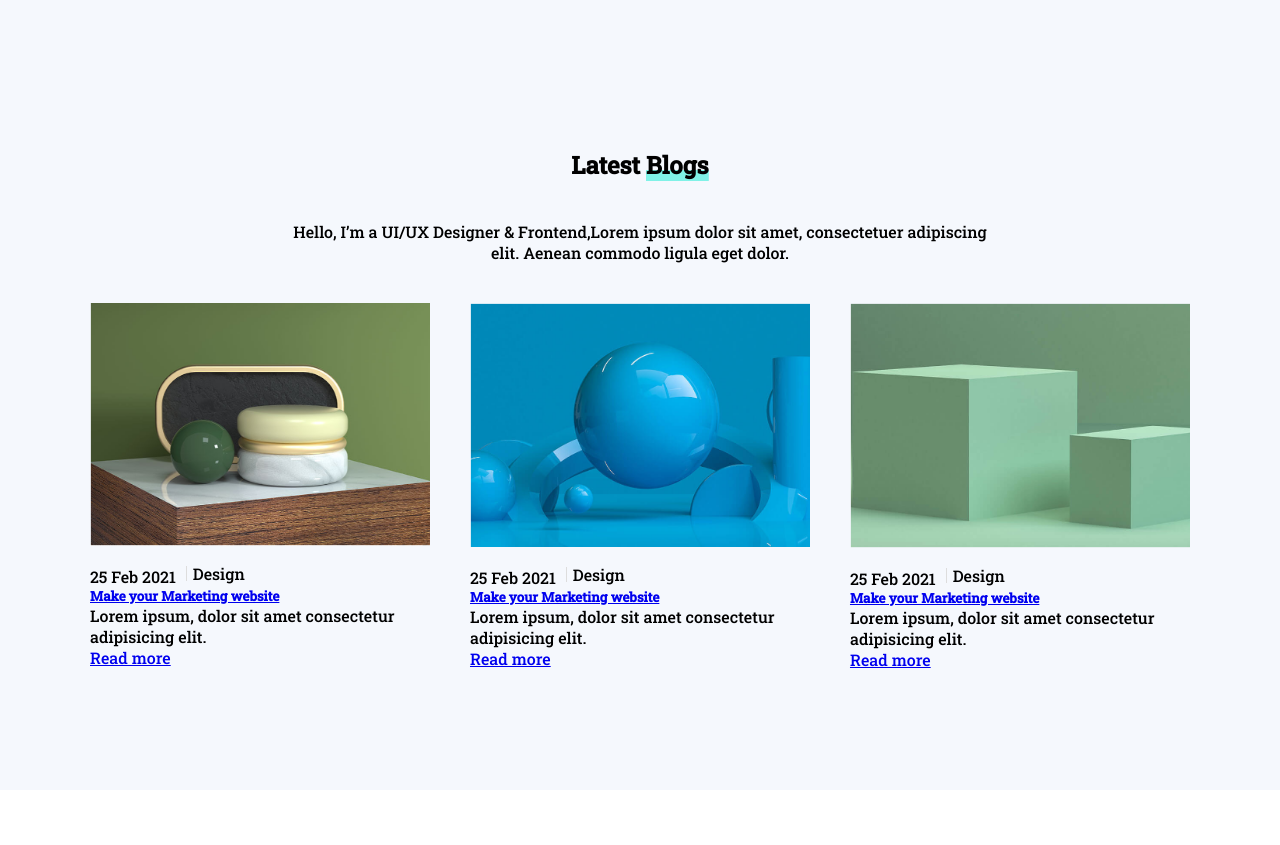
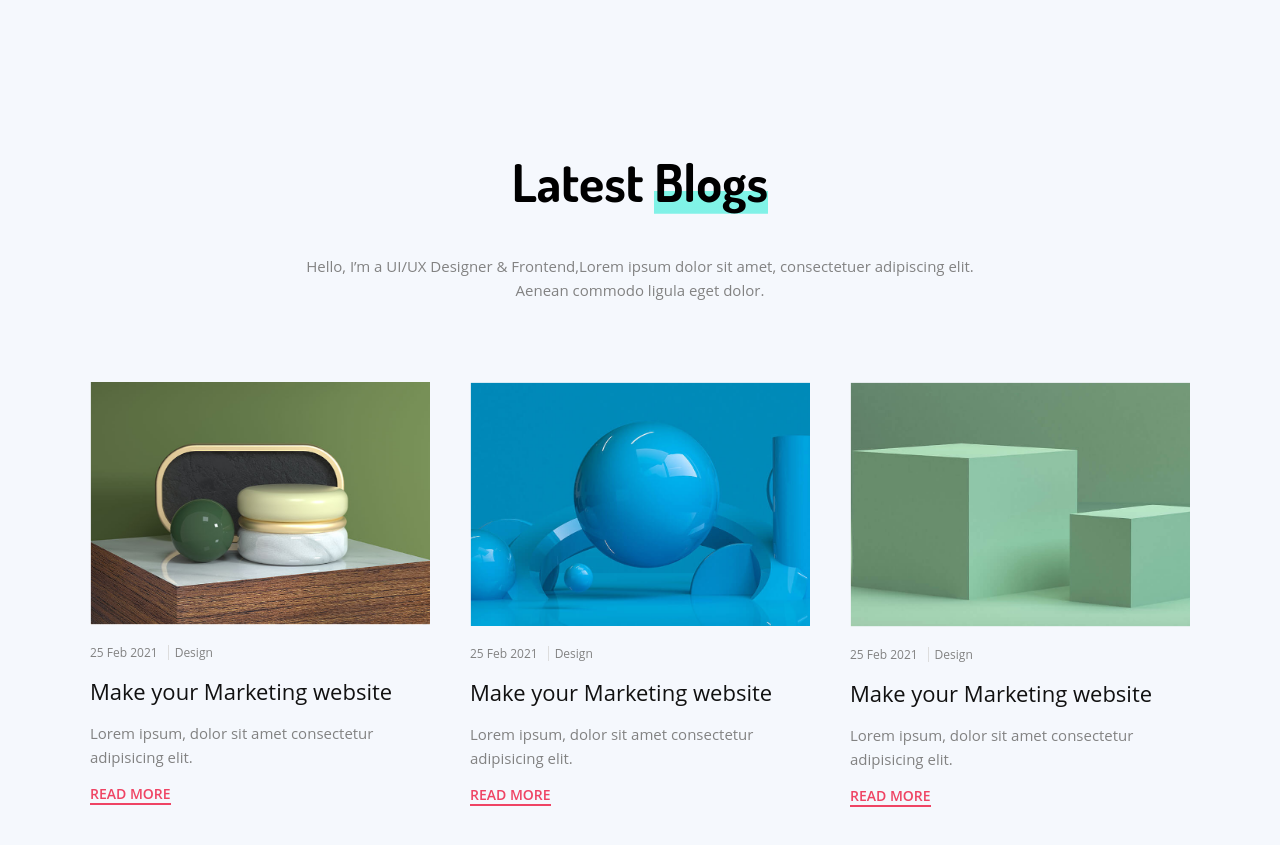
Before and after one commit to front-end-by-rimantas/24-grupe-portfolio-arika, a website with bundled scripts: page index.html in a window 1280 px wide. Shown: the part 4220-5065 px from the top of the page. Before the commit the page ends 5010 px from the top, so only its background shows below. Built offline with nearby package versions, Linux system fonts and the light colour scheme.

Commit message:
hover + fixes

```diff
--- a/css/Home.css
+++ b/css/Home.css
@@ -396,6 +396,9 @@
      border-radius: 50%;
  } */
  /* blogs */
+ .blogs .row {
+     margin-bottom: 40px;
+ }
  .meta {
     display: inline-block;
     border-left: 1px solid #ddd;
@@ -403,11 +406,76 @@
     margin: 0 0 0 6px;
     padding: 0 0 0px 6px;
  }
-.blog-box {
-
+ .blogs h2 {
+    font-family: "Dosis", sans-serif;
+    font-weight: 700;
+    font-size: 52px;
+    margin-top: 0px;
+    margin-left: 0px;
+    margin-right: 0px;
+    margin-bottom: 15px;
+ }
+ .blogs mark {
+    font-family: "Dosis", sans-serif;
+ }
+.blog-wlc {
+    font-family: "Open Sans", sans-serif;
+    margin-top: 0px;
+    font-size: 15px;
+    color: #828282;
+    font-weight: 400;
+    line-height: 1.6;
 }
 .blog-box img {
     max-width: 100%;
+}
+.content-box .date {
+    font-size: 12px;
+    color: #828282;
+    line-height: 15px;
+    font-family: "Open Sans", sans-serif;
+}
+.content-box .blogs-link {
+    color: #111111;
+    text-decoration: none;
+    font-family: "Open Sans", sans-serif;
+    font-size: 22px;
+    font-weight: 500;
+}
+.content-box .meta {
+    font-size: 12px;
+    color: #828282;
+    line-height: 15px;
+    font-family: "Open Sans", sans-serif;
+}
+.content-box p {
+    font-family: "Open Sans", sans-serif;
+    font-size: 15px;
+    color: #828282;
+    font-weight: 400;
+    line-height: 1.6;
+    margin-bottom: 15px;
+}
+.content-box h5 {
+    padding-top: 10px;
+    padding-bottom: 15px;
+}
+.blog-btn {
+    font-family: "Open Sans", sans-serif;
+    text-decoration: none;
+    display: inline-block;
+    font-size: 14px;
+    text-decoration: none;
+    text-transform: uppercase;
+    font-weight: 600;
+    color: #ef4464;
+    border-bottom: 2px solid currentColor;
+}
+.blog-btn:hover {
+    color: #111111;
+}
+.blogs-link:hover {
+    color: #ef4464;
 }
 @media (max-width:1000px) {
     .blog-box{
--- a/index.html
+++ b/index.html
@@ -115,28 +115,27 @@
         </div>
     </section> -->
     <!-- blogs -->
- <section id="blog" class="section">
+ <section id="blog" class="section blogs">
      <div class="container gray-bg">
          <div class="row" >
              <h2 class="center col-12 col-md-10 ml-md-1 col-lg-8 ml-lg-2">Latest  <mark>Blogs</mark></h2>
-             <p class="center col-12 col-md-10 ml-md-1 col-lg-8 ml-lg-2">Hello, I’m a UI/UX Designer & Frontend,Lorem ipsum dolor sit amet, consectetuer adipiscing elit. Aenean commodo ligula eget dolor.</p>
-
+             <p class="center blog-wlc col-12 col-md-10 ml-md-1 col-lg-8 ml-lg-2">Hello, I’m a UI/UX Designer & Frontend,Lorem ipsum dolor sit amet, consectetuer adipiscing elit. Aenean commodo ligula eget dolor.</p>
          </div>
          <div class="row">
              <div class="col-12 col-lg-4 blog-box">
                 <a href="#">
                     <img src="./img/blogs1.png" alt="blogs1">
                 </a>
-                 <div>
+                 <div  class="content-box">
                      <div>
                          <span class="date">25 Feb 2021</span>
                          <span class="meta">Design</span>
                      </div>
-                     <h5> <a href="#">Make your Marketing website</a>
+                     <h5> <a class="blogs-link" href="#">Make your Marketing website</a>
                     </h5>
                      <p>Lorem ipsum, dolor sit amet consectetur adipisicing elit.</p>
                      <div>
-                         <a href="#">Read more</a>
+                         <a  class="blog-btn" href="#">Read more</a>
                      </div>
                  </div>
              </div>
@@ -149,11 +148,11 @@
                         <span class="date">25 Feb 2021</span>
                         <span class="meta">Design</span>
                     </div>
-                    <h5> <a href="#">Make your Marketing website </a>
+                    <h5> <a class="blogs-link" href="#">Make your Marketing website </a>
                     </h5>
                     <p>Lorem ipsum, dolor sit amet consectetur adipisicing elit.</p>
                     <div>
-                        <a href="#">Read more</a>
+                        <a  class="blog-btn" href="#">Read more</a>
                     </div>
                 </div>
             </div>
@@ -161,15 +160,15 @@
                 <a href="#">
                     <img src="./img/blogs3.png" alt="blogs3">
                 </a>
-                <div>
+                <div  class="content-box">
                     <div>
                         <span class="date">25 Feb 2021</span>
                         <span class="meta">Design</span>
                     </div>
-                    <h5> <a href="#">Make your Marketing website</a> </h5>
+                    <h5> <a class="blogs-link" href="#">Make your Marketing website</a> </h5>
                     <p>Lorem ipsum, dolor sit amet consectetur adipisicing elit.</p>
                     <div>
-                        <a href="#">Read more</a>
+                        <a class="blog-btn" href="#">Read more</a>
                     </div>
                 </div>
             </div>
```
